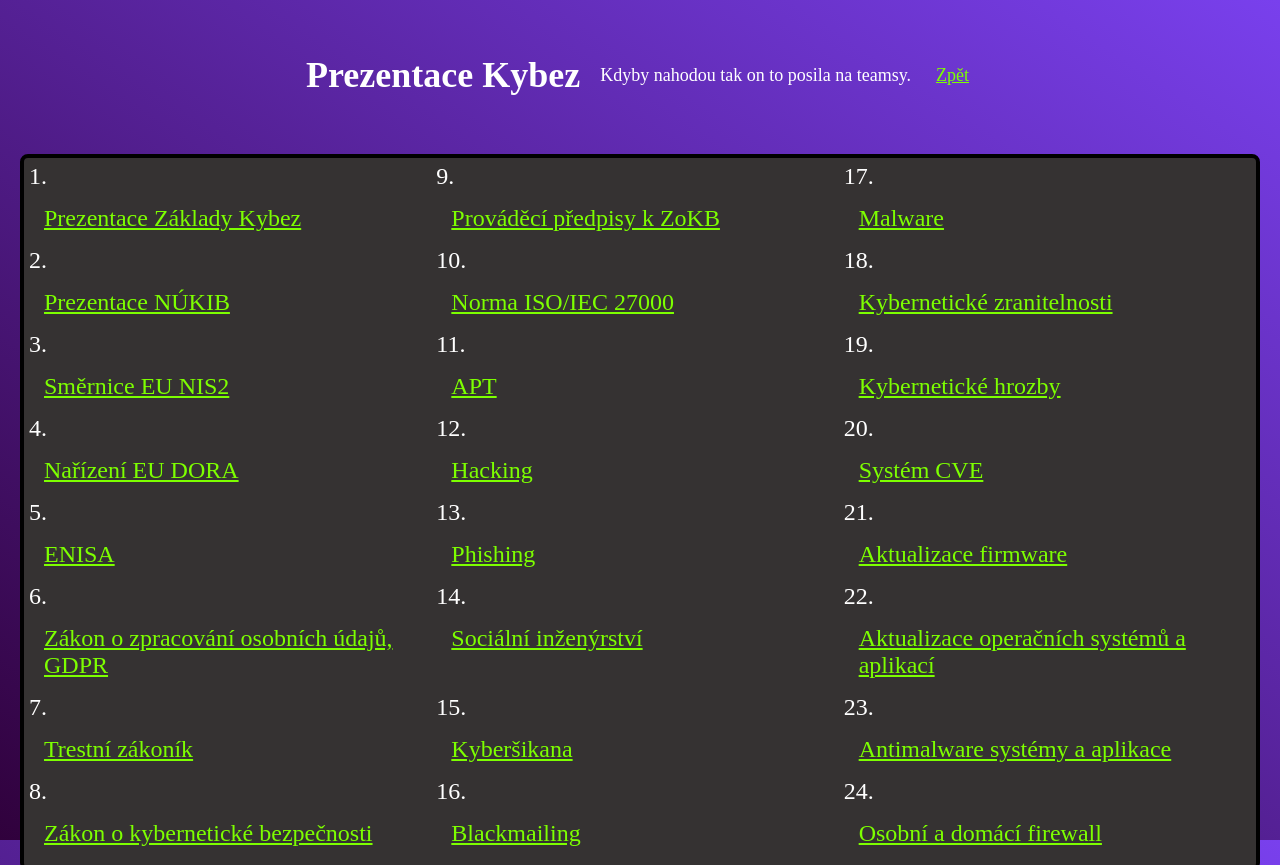
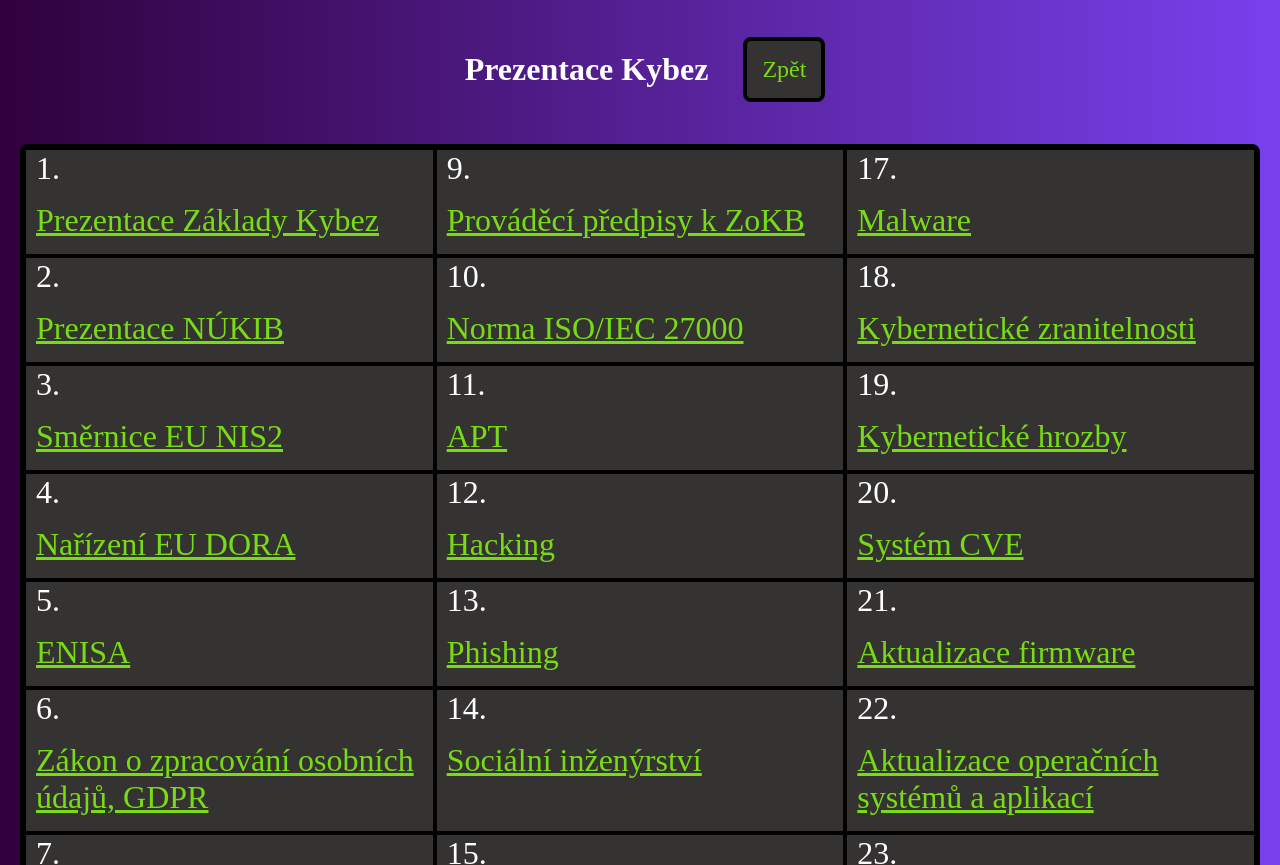
Before and after one commit to Voppik/Pomucka, a website: page kybez.html in a window 1280 px wide. Shown: the top 865 px of the page. Drawn offline with Linux system fonts and the light colour scheme.

Commit message:
Add files via upload
ch and fyz added

```diff
--- a/kybez.html
+++ b/kybez.html
@@ -10,35 +10,34 @@
 <body>
 <header>
     <h1>Prezentace Kybez</h1>
-    <p>Kdyby nahodou tak on to posila na teamsy.</p>
-    <a href="index.html">Zpět</a>
+    <a class="zpet" href="index.html">Zpět</a>
 </header>
 <div>
     <ol>
-        <li><a href="https://orgpad.info/s/8IhQludR2mS">Prezentace Základy Kybez</a></li>
-        <li><a href="https://orgpad.info/s/GwRe7ezANxY">Prezentace NÚKIB</a></li>
-        <li><a href="https://orgpad.info/s/4ofz0s9Aj6u">Směrnice EU NIS2</a></li>
-        <li><a href="https://orgpad.info/s/XwxBwwaUwN7">Nařízení EU DORA</a></li>
-        <li><a href="https://orgpad.info/s/m2_Idjqv2Gh">ENISA</a></li>
-        <li><a href="https://orgpad.info/s/Ku8XReRul5Q">Zákon o zpracování osobních údajů, GDPR</a></li>
-        <li><a href="https://orgpad.info/s/HQcYHaIaKF6">Trestní zákoník</a></li>
-        <li><a href="https://orgpad.info/s/aBy05ZC9QcE">Zákon o kybernetické bezpečnosti</a></li>
-        <li><a href="https://orgpad.info/s/FgBh5W3HI_Z">Prováděcí předpisy k ZoKB</a></li>
-        <li><a href="https://orgpad.info/s/V1woI9DBjEA">Norma ISO/IEC 27000</a></li>
-        <li><a href="https://orgpad.info/s/t-KRyrw8Klc">APT</a></li>
-        <li><a href="https://orgpad.info/s/ngOtdl7FcG0">Hacking</a></li>
-        <li><a href="https://orgpad.info/s/grqEmXPoZEy">Phishing</a></li>
-        <li><a href="https://orgpad.info/s/_MjAospvFEo">Sociální inženýrství</a></li>
-        <li><a href="https://orgpad.info/s/yVRqVvDiQCr">Kyberšikana</a></li>
-        <li><a href="https://orgpad.info/s/PS3oHr1fx9y">Blackmailing</a></li>
-        <li><a href="https://orgpad.info/s/yrurKQk9_GT">Malware</a></li>
-        <li><a href="https://orgpad.info/s/TBliRMBc9Z1">Kybernetické zranitelnosti</a></li>
-        <li><a href="https://orgpad.info/s/onymuvvMoRg">Kybernetické hrozby</a></li>
-        <li><a href="https://orgpad.info/s/j6nV9YyQP14">Systém CVE</a></li>
-        <li><a href="https://orgpad.info/s/lE4atJV3yeo">Aktualizace firmware</a></li>
-        <li><a href="https://orgpad.info/s/dKfvwCnAzJ6">Aktualizace operačních systémů a aplikací</a></li>
-        <li><a href="https://orgpad.info/s/m-pxmtE611e">Antimalware systémy a aplikace</a></li>
-        <li><a href="https://orgpad.info/s/DcFkWvNJal_">Osobní a domácí firewall</a></li>
+        <li><a href="https://orgpad.info/s/8IhQludR2mS" target="_blank">Prezentace Základy Kybez</a></li>
+        <li><a href="https://orgpad.info/s/GwRe7ezANxY" target="_blank">Prezentace NÚKIB</a></li>
+        <li><a href="https://orgpad.info/s/4ofz0s9Aj6u" target="_blank">Směrnice EU NIS2</a></li>
+        <li><a href="https://orgpad.info/s/XwxBwwaUwN7" target="_blank">Nařízení EU DORA</a></li>
+        <li><a href="https://orgpad.info/s/m2_Idjqv2Gh" target="_blank">ENISA</a></li>
+        <li><a href="https://orgpad.info/s/Ku8XReRul5Q" target="_blank">Zákon o zpracování osobních údajů, GDPR</a></li>
+        <li><a href="https://orgpad.info/s/HQcYHaIaKF6" target="_blank">Trestní zákoník</a></li>
+        <li><a href="https://orgpad.info/s/aBy05ZC9QcE" target="_blank">Zákon o kybernetické bezpečnosti</a></li>
+        <li><a href="https://orgpad.info/s/FgBh5W3HI_Z" target="_blank">Prováděcí předpisy k ZoKB</a></li>
+        <li><a href="https://orgpad.info/s/V1woI9DBjEA" target="_blank">Norma ISO/IEC 27000</a></li>
+        <li><a href="https://orgpad.info/s/t-KRyrw8Klc" target="_blank">APT</a></li>
+        <li><a href="https://orgpad.info/s/ngOtdl7FcG0" target="_blank">Hacking</a></li>
+        <li><a href="https://orgpad.info/s/grqEmXPoZEy" target="_blank">Phishing</a></li>
+        <li><a href="https://orgpad.info/s/_MjAospvFEo" target="_blank">Sociální inženýrství</a></li>
+        <li><a href="https://orgpad.info/s/yVRqVvDiQCr" target="_blank">Kyberšikana</a></li>
+        <li><a href="https://orgpad.info/s/PS3oHr1fx9y" target="_blank">Blackmailing</a></li>
+        <li><a href="https://orgpad.info/s/yrurKQk9_GT" target="_blank">Malware</a></li>
+        <li><a href="https://orgpad.info/s/TBliRMBc9Z1" target="_blank">Kybernetické zranitelnosti</a></li>
+        <li><a href="https://orgpad.info/s/onymuvvMoRg" target="_blank">Kybernetické hrozby</a></li>
+        <li><a href="https://orgpad.info/s/j6nV9YyQP14" target="_blank">Systém CVE</a></li>
+        <li><a href="https://orgpad.info/s/lE4atJV3yeo" target="_blank">Aktualizace firmware</a></li>
+        <li><a href="https://orgpad.info/s/dKfvwCnAzJ6" target="_blank">Aktualizace operačních systémů a aplikací</a></li>
+        <li><a href="https://orgpad.info/s/m-pxmtE611e" target="_blank">Antimalware systémy a aplikace</a></li>
+        <li><a href="https://orgpad.info/s/DcFkWvNJal_" target="_blank">Osobní a domácí firewall</a></li>
     </ol>
 </div>
 </body>
--- a/style.css
+++ b/style.css
@@ -4,13 +4,14 @@
     --text-color-white: #ffffff;
     --btn-bg-black: #000000;
     --btn-hover: #252525;
-    --active-color: #7dff00;
-    --active-hover: #79ed12;
+    --active-color: #77dc15;
+    --active-hover: #7aff00;
+    --background-color: #353232;
 
     /* Gradienty */
     --sidebar-grad-start: #30013c;
     --sidebar-grad-end: #7940ed;
-    --main-grad-start: #1d8877;
+    --main-grad-start: #000000;
     --main-grad-end: #060b5c;
 
     /* Rozměry a mezery */
@@ -21,30 +22,42 @@
 
 * {
     box-sizing: border-box;
+    font-size: xx-large;
 }
+
+/* Body */
 
 body {
     margin: 20px;
-    background: linear-gradient(to top right, var(--sidebar-grad-start), var(--sidebar-grad-end));
+    background: linear-gradient(to right, var(--sidebar-grad-start), var(--sidebar-grad-end));
     height: 100vh;
 }
+
+/* Odkazy */
 
 a {
     display: flex;
     flex-direction: column;
-    padding: 15px;
+    padding-right: 15px;
+    padding-top: 15px;
+    padding-bottom: 15px;
     color: var(--active-color);
 }
+
+a:hover {
+    color: var(--active-hover);
+}
+
+/* Tabulky */
 
 table {
     border: 4px solid black;
     font-size: xx-large;
-    padding: 5px;
     background-color: black;
     border-radius: 8px;
 }
 
-tr, ol {
+tr, li{
     background-color: #353232;
 }
 
@@ -55,26 +68,27 @@ ol {
     grid-template-rows: repeat(8, auto);
     grid-auto-flow: column;
     border: 4px solid black;
+    padding: 0px;
     font-size: x-large;
-    padding: 5px;
     border-radius: 8px;
     color: var(--text-color-white);
 }
 
-.data-table-dva {
-    grid-auto-flow: column;
-}
-
-main {
-
+li {
+    border: 2px solid black;
+    padding-left: 10px;
+    text-align: left;
 }
 
 td, th {
     color: var(--text-color-white);
 }
 
-div {
+td {
+    padding-left: 8px;
 }
+
+/* Headery */
 
 header {
     display: flex;
@@ -91,6 +105,39 @@ header h1, p {
     color: var(--text-color-white);
 }
 
+/* Classy */
+
+.data-table {
+    width: 100%;
+    max-width: 350px;
+}
+
+.zpet {
+    padding: 15px;
+    background-color: var(--background-color);
+    border: 4px solid black;
+    border-radius: 8px;
+    margin-left: 25px;
+    font-size: x-large;
+    text-decoration: none;
+}
+
+.stred {
+    display: grid;
+    list-style-position: inside;
+    grid-template-columns: 3fr;
+    grid-auto-flow: column;
+    border: 4px solid black;
+    padding: 0px;
+    font-size: x-large;
+    border-radius: 8px;
+    color: var(--text-color-white);
+    width: 100%;
+    max-width: 500px;
+}
+
+/* Mobil */
+
 @media (max-width: 768px) {
     ol {
         display: flex;
@@ -98,7 +145,6 @@ header h1, p {
         flex-direction: column;
         border: 4px solid black;
         font-size: x-large;
-        padding: 5px;
         border-radius: 8px;
     }
 }
```
Also changed, not shown: ch.html (added, +28 -0 lines), index.html (+15 -11 lines).
